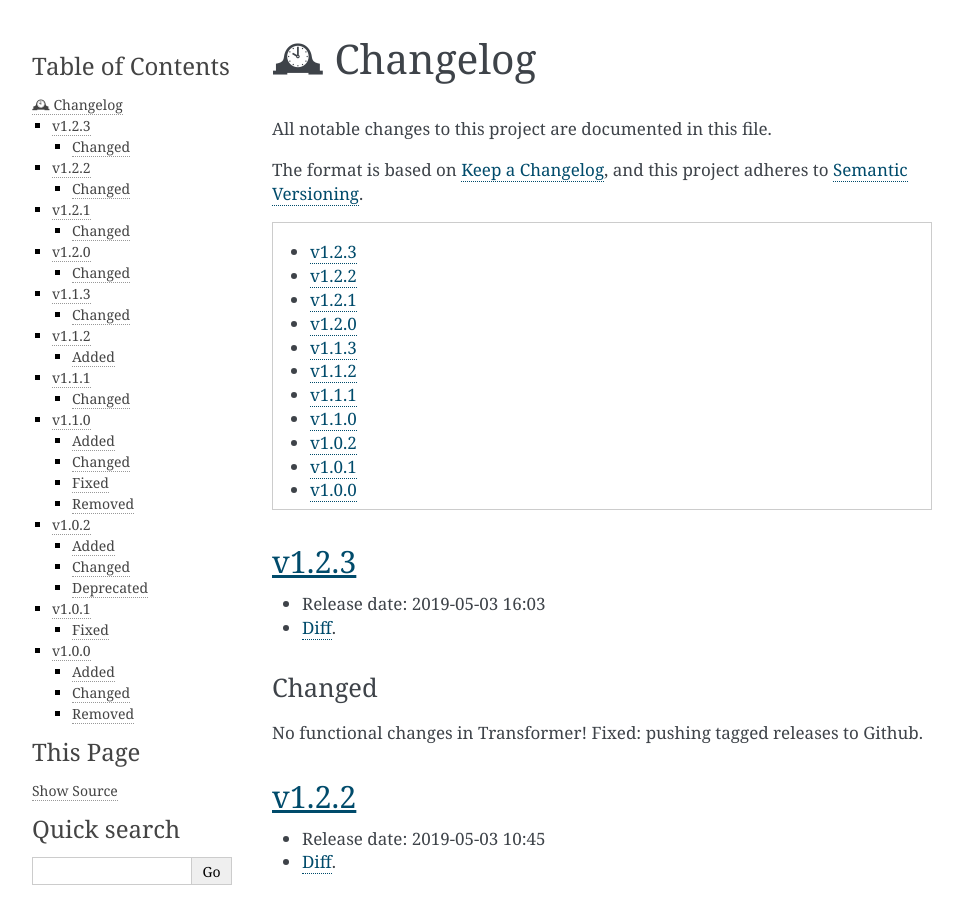
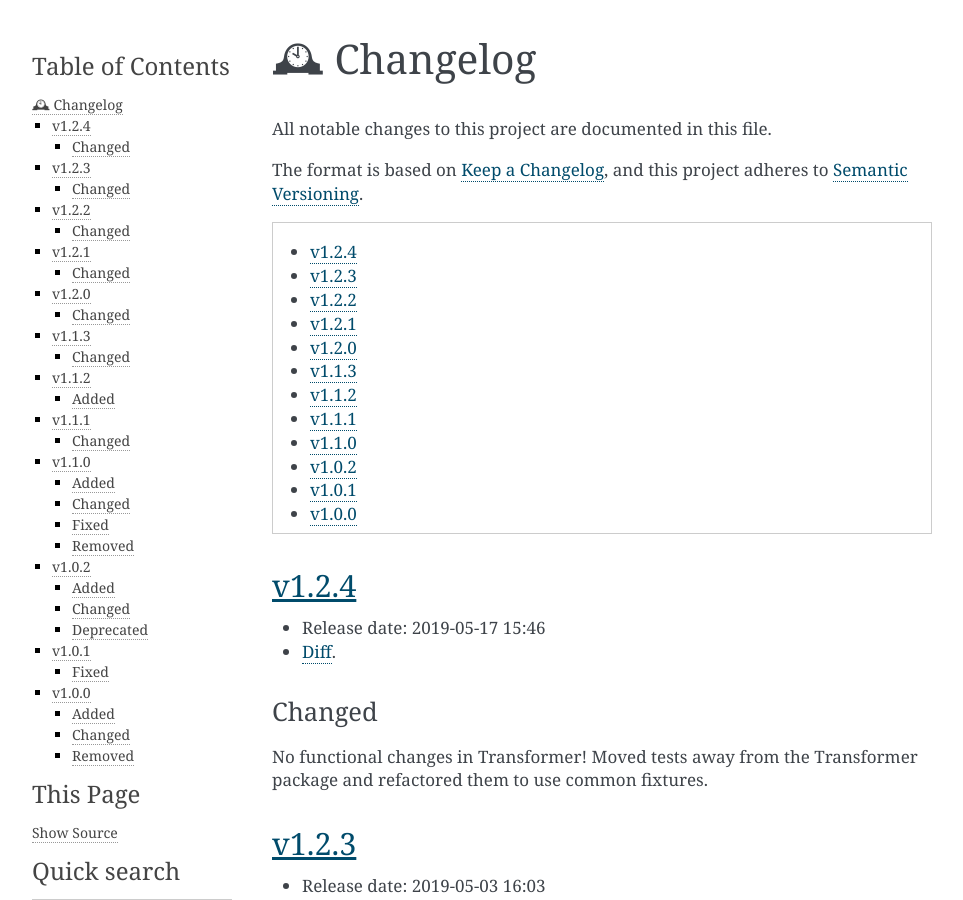
Before and after one commit to zalando-incubator/transformer, a Sphinx documentation site: the page built from docs/Changelog.rst, in a window 1280 px wide and 900 px high. Shown: the whole window, without its empty margins (148-1111 px from the left). Built offline with Sphinx 7.4.7, drawn with Linux system fonts in a browser that asks for light colours.

Commit message:
Make patch release
Signed-off-by: Oliwia Zaremba <oliwia.zaremba@zalando.de>

```diff
--- a/docs/Changelog.rst
+++ b/docs/Changelog.rst
@@ -14,6 +14,24 @@ The format is based on `Keep a Changelog`_, and this project adheres to
 .. contents::
    :local:
    :depth: 1
+
+.. _v1.2.4:
+
+v1.2.4
+======
+
+- Release date: 2019-05-17 15:46
+
+- Diff__.
+
+__ https://github.com/zalando-incubator/transformer/compare/v1.2.3...v1.2.4
+
+Changed
+-------
+
+No functional changes in Transformer! Moved tests away from the Transformer package
+and refactored them to use common fixtures.
+
 
 .. _v1.2.3:
 
--- a/docs/conf.py
+++ b/docs/conf.py
@@ -25,7 +25,7 @@ author = "the Zalando maintainers"
 # The short X.Y version
 version = "1.2"
 # The full version, including alpha/beta/rc tags
-release = "1.2.3"
+release = "1.2.4"
 
 
 # -- General configuration ---------------------------------------------------
--- a/pyproject.toml
+++ b/pyproject.toml
@@ -1,6 +1,6 @@
 [tool.poetry]
 name = "har-transformer"
-version = "1.2.3"
+version = "1.2.4"
 description = "A tool to convert HAR files into a locustfile."
 authors = [
     "Serhii Cherniavskyi <serhii.cherniavskyi@zalando.de>",
```
